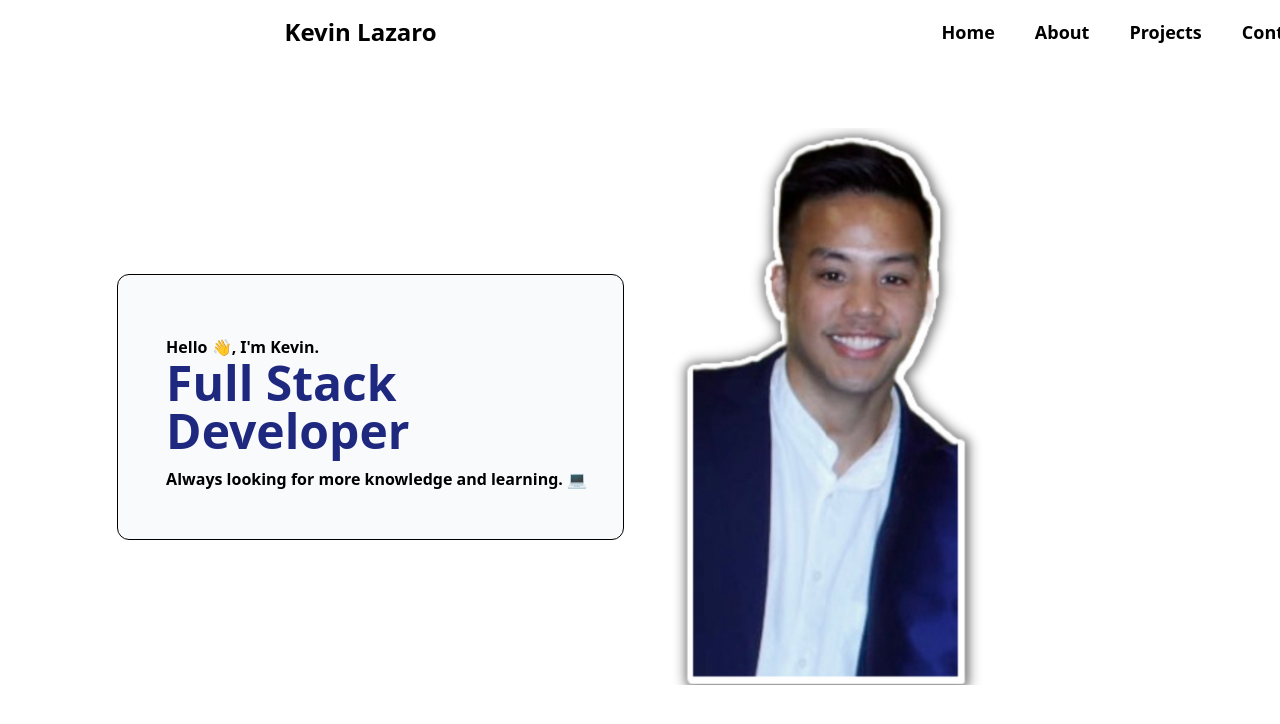
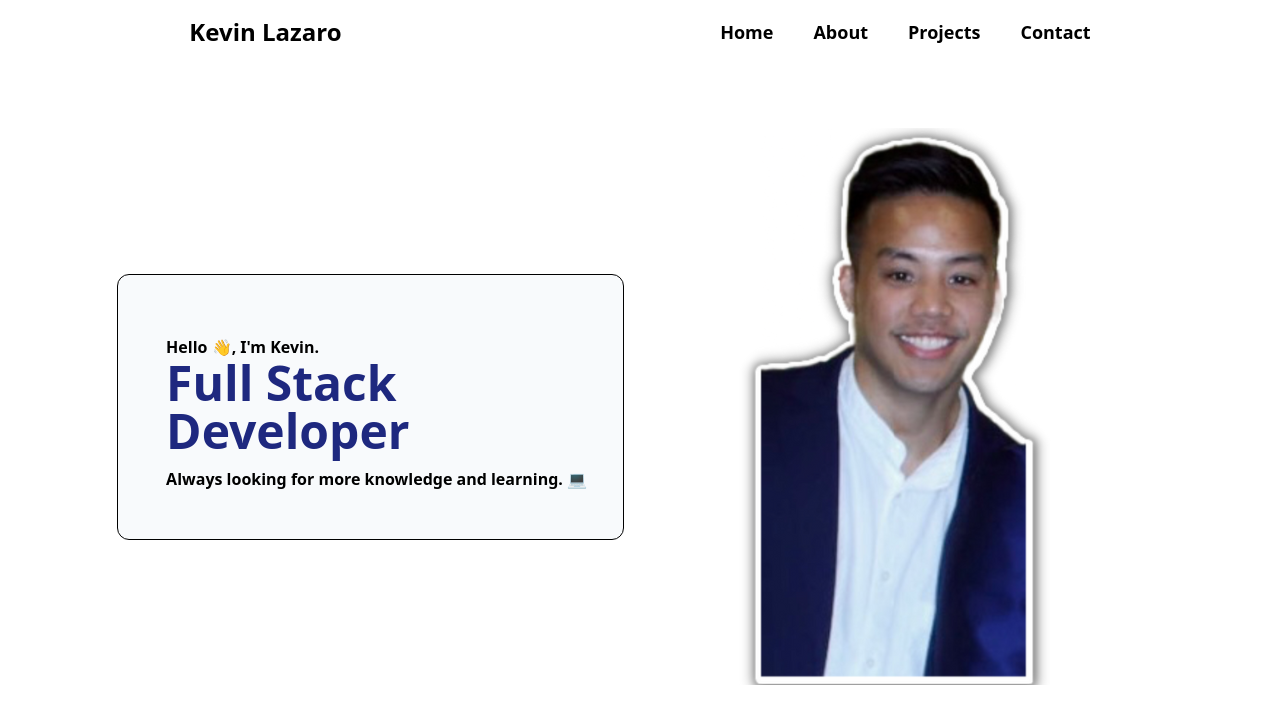
Before and after one commit to keeezy/Professional-Portfolio, a React (Create React App) app in the folder reactpp/: page / in a window 1280 px wide. Shown: the top 724 px of the page. Built offline with nearby package versions, Linux system fonts and the light colour scheme.

Commit message:
fixed centering app, flexed hero image and nav to be centered

```diff
--- a/reactpp/src/Page.js
+++ b/reactpp/src/Page.js
@@ -5,7 +5,7 @@ import Hero from './components/Hero'
 
 export default function renderPage() {
     return (
-        <div className="px-8 bg-white font-['Poppins', sans-serif]">
+        <div className="flex justify-center px-6 bg-white font-['Poppins', sans-serif]">
             <Nav />
             <Hero />
         </div>
--- a/reactpp/src/components/Hero/index.js
+++ b/reactpp/src/components/Hero/index.js
@@ -3,7 +3,7 @@ import React from 'react';
 export default function Hero() {
 
     return (
-        <section id="hero-container" className="grid grid md:grid-cols-2 box-border pt-32 items-center gap-x-8 md">
+        <section id="hero-container" className="grid justify-center md:grid-cols-2 box-border pt-32 items-center gap-x-8 md">
             <div id="home-data" className="ml-auto bg-slate-50 border border-black rounded-xl font-semibold pl-12 p-9">
                 <p className="pt-6">Hello 👋, I'm Kevin.</p>
                 <h1 className="text-5xl text-[#1E287F]">
@@ -18,7 +18,7 @@ export default function Hero() {
 
             <div>
                 <img
-                    className="hidden md:flex"
+                    className="hidden md:flex mx-auto"
                     src="../assets/images/kevinSelfie.png"
                 />
             </div>
--- a/reactpp/src/components/Nav/index.js
+++ b/reactpp/src/components/Nav/index.js
@@ -4,12 +4,12 @@ import React from 'react';
 export default function Nav() {
 
     return (
-        <header className="container my-4 fixed font-semibold">
-            <nav id="navContainer" className="flex justify-center items-center">
+        <header className="md:container my-4 fixed font-semibold">
+            <nav id="navContainer" className="flex items-center">
                 <a id="navbar-logo" href="#" className="flex items-center mx-auto text-2xl ">
                     <span>Kevin Lazaro</span>
                 </a>
-                <div id="nav-menu" className="bg-white ml-auto text-lg">
+                <div id="nav-menu" className="bg-white m-auto text-lg">
                     <ul className="flex space-x-10">
                         <li class="nav_item">
                             <a href="#" >Home</a>
```
